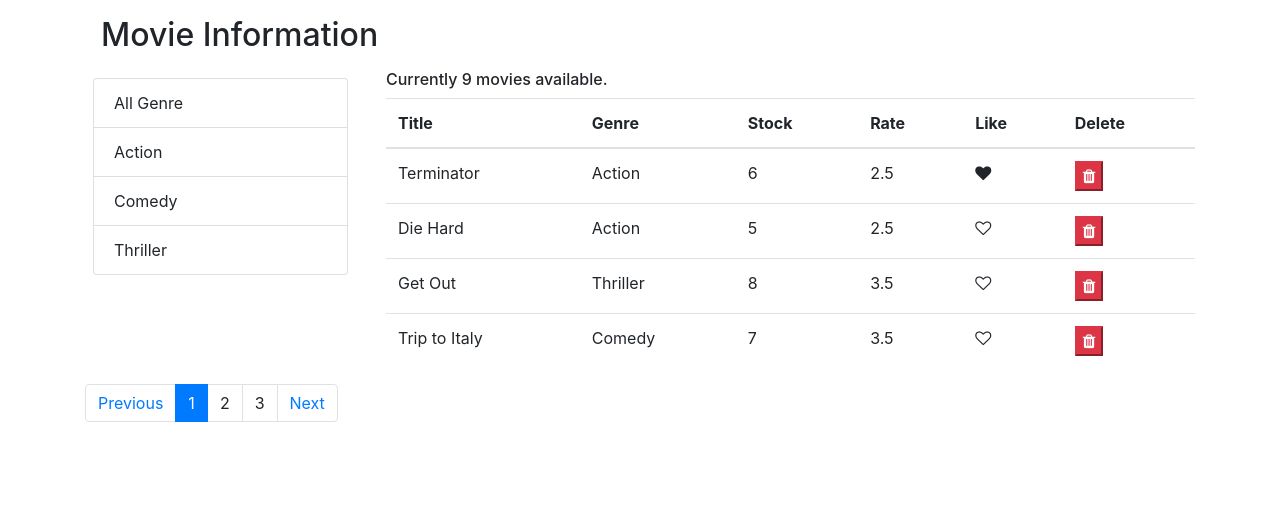
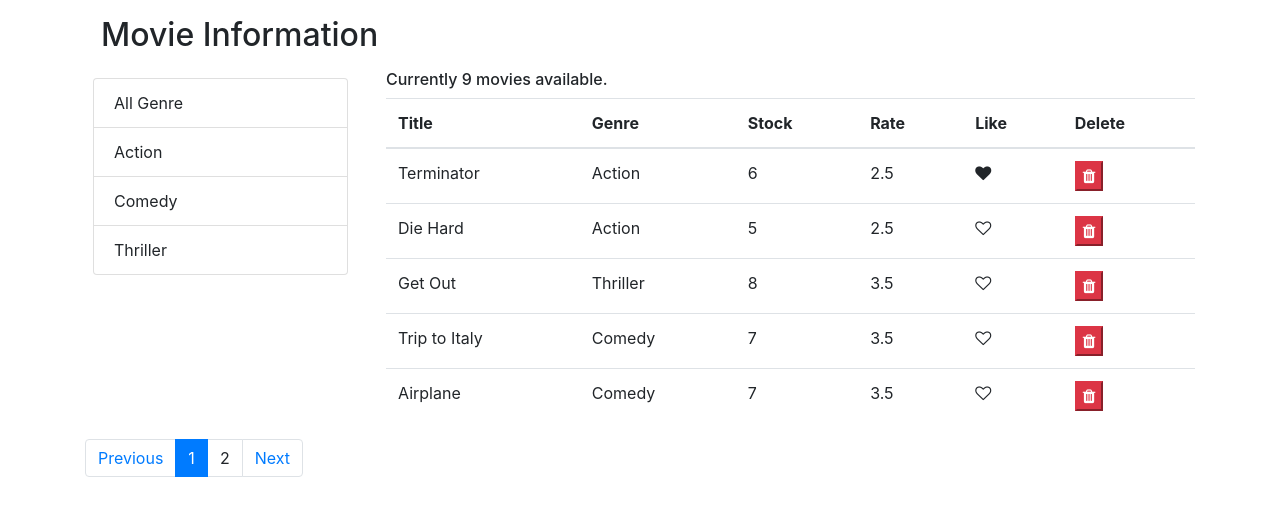
Before and after one commit to olee2002/vidly, a React (Create React App) app: page / in a window 1280 px wide. Shown: the top 516 px of the page. Built offline with nearby package versions, Linux system fonts and the light colour scheme.

Commit message:
filter working

```diff
--- a/src/components/movies.js
+++ b/src/components/movies.js
@@ -10,7 +10,7 @@ class Movies extends Component {
 
     state = {
         movies: [],
-        perPage: 4,
+        perPage: 5,
         currentPage: 1,
         isSelected: false
     };
@@ -55,7 +55,7 @@ class Movies extends Component {
         const { perPage, currentPage, movies, filteredMovies, isSelected } = this.state;
         const moviesPerPage = paginate(isSelected ? filteredMovies : movies, currentPage, perPage)
 
-        const count = movies.length;
+        const count = isSelected ? filteredMovies.length : movies.length;
         if (count === 0) return <div className='m-5'> There are no movies available.</div>;
         console.log(count)
         return <div>
```
